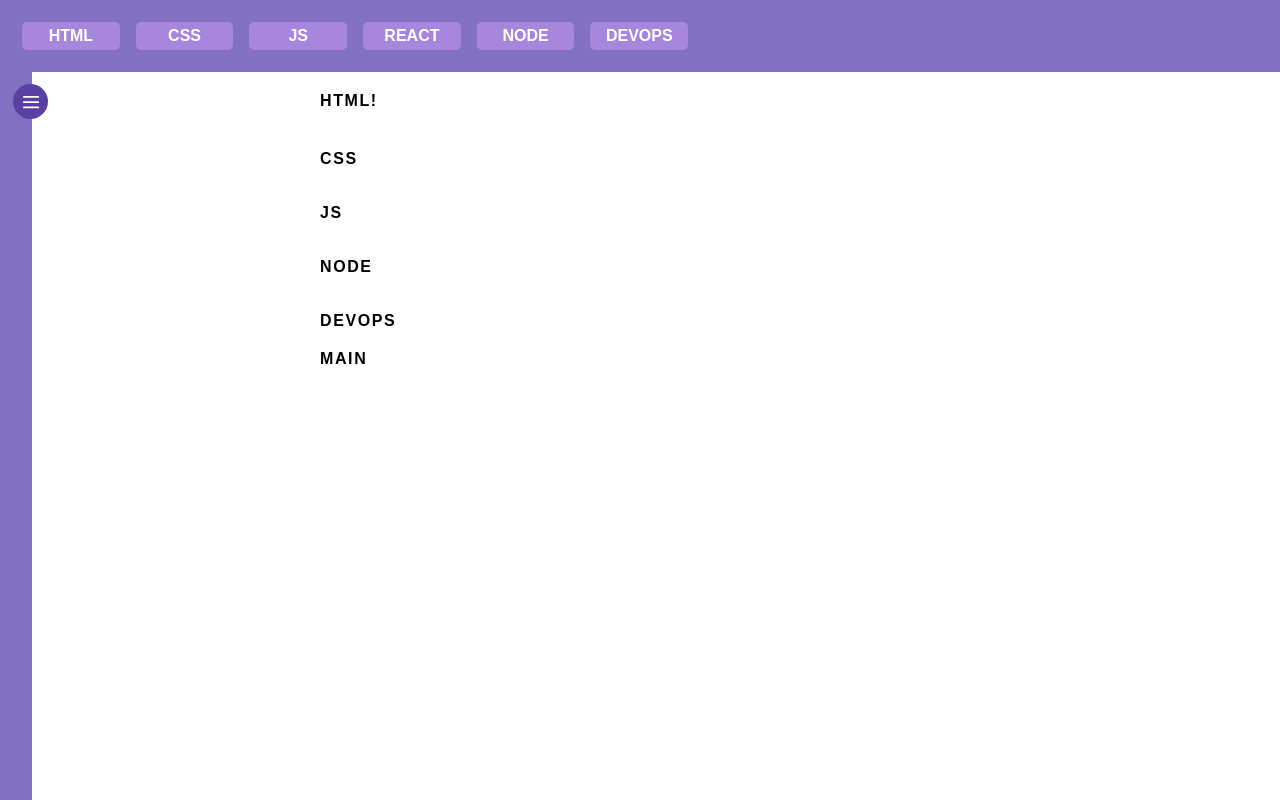
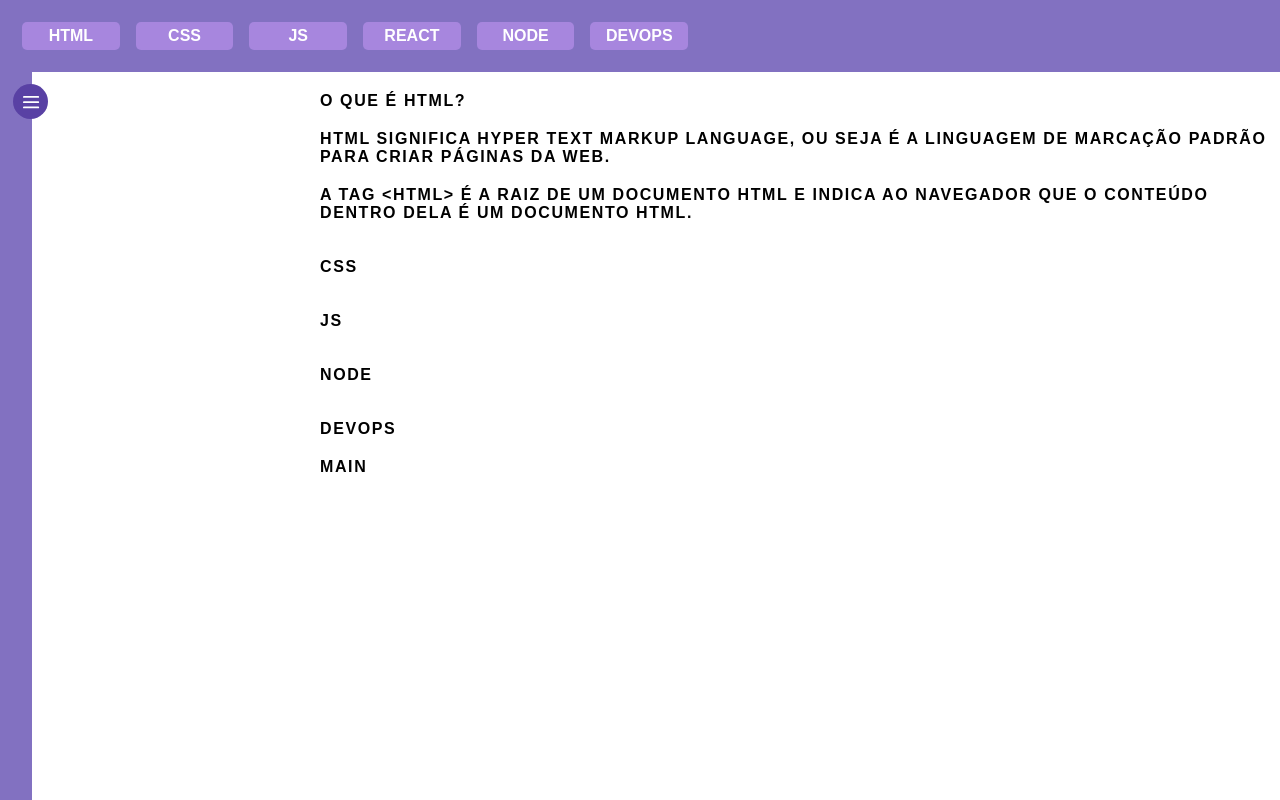
Before and after one commit to eduardabenevenutti77/website-explicativo, a plain HTML site: page html-page.html in a window 1280 px wide. Drawn offline with nearby package versions, Linux system fonts and the light colour scheme.

Commit message:
feat: add content

```diff
--- a/html-page.html
+++ b/html-page.html
@@ -44,8 +44,9 @@
     </aside>
 
     <section id="html" class="sections">
-      <p>HTML!</p>
-      <p></p>
+      <p>O que é HTML?</p>
+      <p>HTML significa Hyper Text Markup Language, ou seja é a linguagem de marcação padrão para criar páginas da Web.</p>
+      <p>A tag &lt;html&gt; é a raiz de um documento HTML e indica ao navegador que o conteúdo dentro dela é um documento HTML.</p>
     </section>
 
     <section id="css" class="sections">
@@ -62,7 +63,7 @@
 
     <section id="devops" class="sections">
       <p>DEVOPS</p>
-      <p id="main">MaIN</p>
+      <p id="main">Main</p>
     </section>
 
   </main>
```
